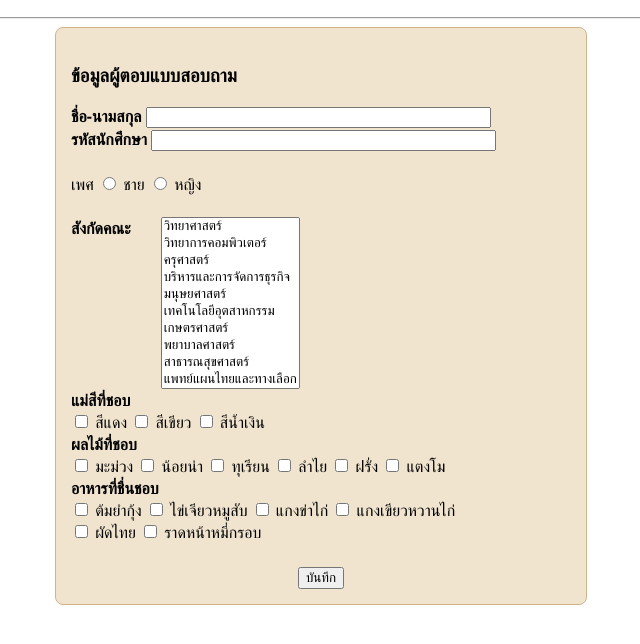
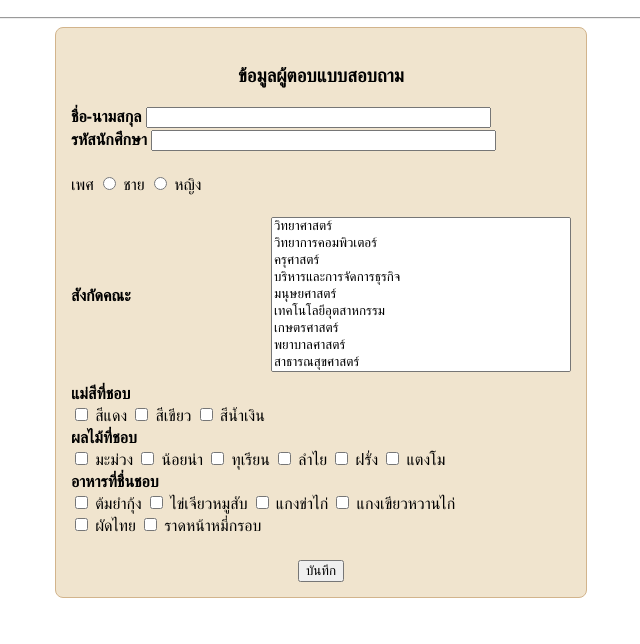
Before and after one commit to std67122420324-cyber/htmlbasic, a plain HTML site: page index.html in a window 1280 px wide. Shown: the part 56-700 px from the top of the page, without its empty margins (319-959 px from the left). Drawn offline with Linux system fonts and the light colour scheme.

Commit message:
change commit

```diff
--- a/index.html
+++ b/index.html
@@ -17,6 +17,20 @@
     }
     h2 {
         text-align: center;
+    }
+    h3 {
+        text-align: center;
+    }
+    .form-row {
+        display: flex;
+        align-items: center;
+        margin-bottom: 10px;
+    }
+    .form-row label {
+        width: 200px;
+    }
+    select {
+        flex:1;
     }
 </style>
 </head>
@@ -42,11 +56,11 @@
         <input type="radio" id="female" name="sex" value="female"> หญิง
         <br><br>
 
- <div style="display:flex; align-items:flex-start; gap:30px;">
+ <div class="form-row">
 
     <label for="faculty"><b>สังกัดคณะ</b></label>
 
-    <select name="faculty" size="10">
+    <select id="faculty" size="9">
         <option>วิทยาศาสตร์</option>
         <option>วิทยาการคอมพิวเตอร์</option>
         <option>ครุศาสตร์</option>
```
